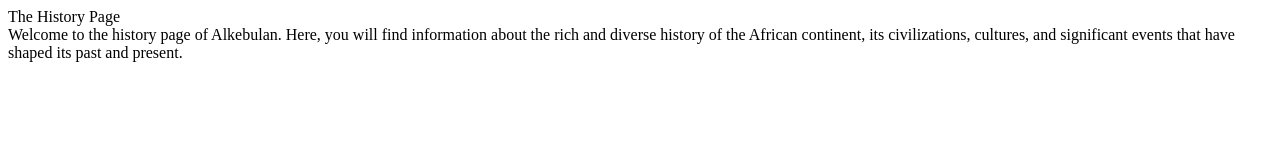
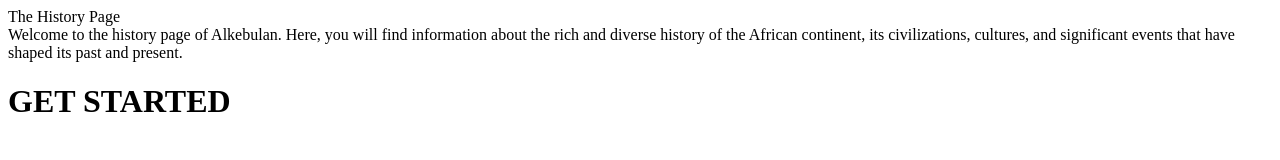
Before and after one commit to shed2013/afhistory, a plain HTML site: page index.html in a window 1280 px wide. Drawn offline with Linux system fonts and the light colour scheme.

Commit message:
foter added

```diff
--- a/index.html
+++ b/index.html
@@ -15,6 +15,6 @@
         cultures, and significant events that have shaped its past and present.
     </main>
 
-    <footer></footer>
+    <footer><h1>GET STARTED</h1></footer>
 </body>
 </html>
```
